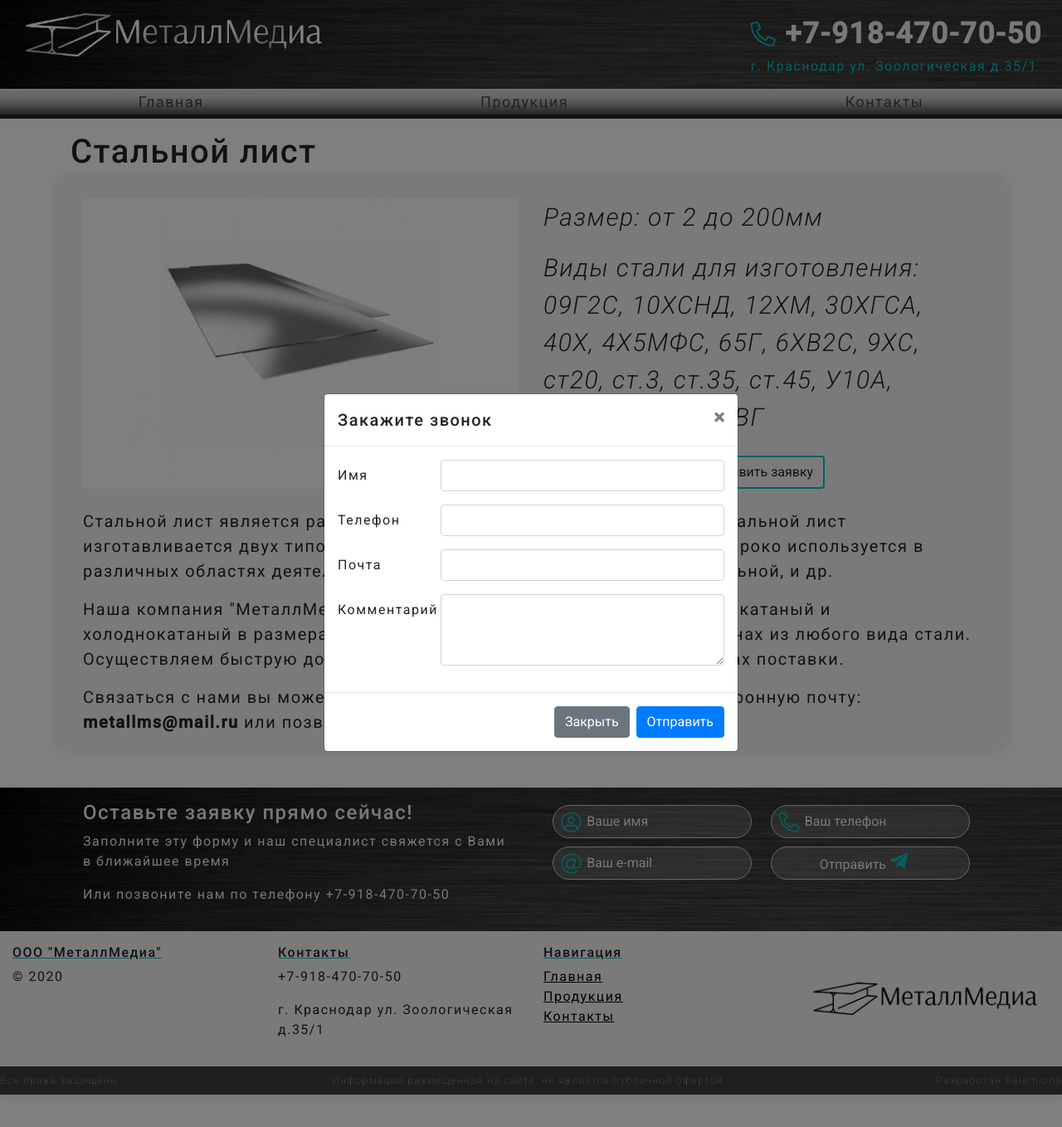
After one commit to kelemiona/metallmedia, a PHP site: page /blocks/products/steellist.php in a window 1280 px wide, after a click on "Оставить заявку". The commit adds this page. Shown: the top 1358 px of the page at 83% size. Run offline with PHP 8.4, Linux system fonts and the light colour scheme; some web fonts are replaced.

Commit message:
rework product, new page

```diff
--- a/blocks/footer.php
+++ b/blocks/footer.php
@@ -47,7 +47,7 @@
               <h6>Навигация</h6>
               <div class="d-flex flex-column footer-nav">
                 <a href="#">Главная</a>
-                <a href="#">О нас</a>
+                <!-- <a href="#">О нас</a> -->
                 <a href="#">Продукция</a>
                 <a href="#">Контакты</a>
               </div>
--- a/blocks/header.php
+++ b/blocks/header.php
@@ -34,7 +34,7 @@
         <nav class="nav-sm d-none d-sm-block">
             <ul class="nav d-flex flex-column flex-sm-row  justify-content-md-around">
                <li class="nav-item flex-fill"><a href="/" class="flex-fill">Главная</a></li>
-               <li class="nav-item flex-fill"><a href="/about.php" class="flex-fill">О нас</a></li>
+               <!-- <li class="nav-item flex-fill"><a href="/about.php" class="flex-fill">О нас</a></li>  -->
                <li class="nav-item flex-fill"><a href="/production.php" class="flex-fill">Продукция</a></li>
                <li class="nav-item flex-fill"><a href="/contact.php" class="flex-fill">Контакты</a></li>
             </ul>
--- /dev/null
+++ b/blocks/products/steellist.php
@@ -0,0 +1,70 @@
+<?php include ("../header.php") ?>
+
+<div class="container-xl mx-auto">
+    <h1 class="mt-1 mt-sm-3 name-page">Стальной лист</h1>
+</div>
+<div class="row container-xl back-light-grey mx-auto my-sm-2">
+    <div class="col-12 col-sm-6 pt-4">
+        <img src="../../img/products/list.jpg" class="image-product" alt="">
+    </div>
+    <div class="col-12 col-sm-6 pt-4">
+        <p class="product-about">Размер: от 2 до 200мм </p>
+        <p class="product-about">Виды стали для изготовления: 09Г2С, 10ХСНД, 12ХМ, 30ХГСА, 40Х, 4Х5МФС, 65Г, 6ХВ2С, 9ХС, ст20, ст.3, ст.35, ст.45, У10А, 12Х1МФ, У8А, ХВГ</p>
+<button class="btn contact-us-button  d-block mt-4 mx-auto" data-toggle="modal" data-target="#ModalCenter">Оставить заявку</button>
+  <div class="modal fade" id="ModalCenter" tabindex="-1" role="dialog" aria-hidden="true">
+    <div class="modal-dialog modal-dialog-centered" role="document">
+      <div class="modal-content">
+        <div class="modal-header">
+          <h5 class="modal-title" id="ModalLongTitle">Закажите звонок</h5>
+          <button type="button" class="close" data-dismiss="modal" aria-label="Close">
+            <span aria-hidden="true">&times;</span>
+          </button>
+        </div>
+        <div class="modal-body">
+          <form action="">
+            <div class="form-group row">
+              <label for="inputName" class="col-sm-3 col-form-label">Имя</label>
+              <div class="col-sm-9">
+                <input type="text" class="form-control" id="inputName" required>
+              </div>
+            </div>
+            <div class="form-group row">
+              <label for="inputTel" class="col-sm-3 col-form-label">Телефон</label>
+              <div class="col-sm-9">
+                <input type="tel" class="form-control" id="inputTel" required>
+              </div>
+            </div>
+            <div class="form-group row">
+              <label for="inputEmail" class="col-sm-3 col-form-label">Почта</label>
+              <div class="col-sm-9">
+                <input type="email" class="form-control" id="inputEmail" required>
+              </div>
+            </div>
+            <div class="form-group row">
+              <label for="inputTextarea" class="col-sm-3 col-form-label">Комментарий</label>
+              <div class="col-sm-9">
+                <textarea class="form-control" id="inputTextarea" rows="3"></textarea>
+              </div>
+            </div>
+          </form>
+        </div>
+        <div class="modal-footer">
+          <button type="button" class="btn btn-secondary" data-dismiss="modal">Закрыть</button>
+          <button type="button" class="btn btn-primary">Отправить</button>
+        </div>
+      </div>
+    </div>
+  </div>
+    </div>
+
+    <div class="col-12 mt-4"><p class="product-about-text">Стальной лист является разновидностью стального металлопроката. Стальной лист изготавливается двух типов: <b>холоднокатаный</b> и <b>горячекатаный</b>. Лист широко используется в различных областях деятельности: в машиностроительной, авиастрительной, и др.</p>
+    <p class="product-about-text"> Наша компания "МеталлМедиа" предлагает купить лист стальной горячекатаный и холоднокатаный в размерах от 2 до 200мм поштучно, в пачках или рулонах из любого вида стали. Осуществляем быструю доставку по Краснодару и краю в любых объемах поставки.
+    </p>
+    <p class="product-about-text"> Связаться с нами вы можете оставив заявку на сайте, написав на электронную почту: <b>metallms@mail.ru</b> или позвонить по телефону <b>+7-918-470-70-50</b></p>
+    </div>
+
+</div>
+
+
+<?php include ("../footer.php") ?>
+<script src="../../script/script.js"></script>
--- a/contact.php
+++ b/contact.php
@@ -1,6 +1,6 @@
 <?php include ("blocks/header.php") ?>
 <div class="container-xl mx-auto">
-    <h1 class="mt-1 mt-sm-3">Контакты</h1>
+    <h1 class="mt-1 mt-sm-3 name-page">Контакты</h1>
 </div>
 <section class="contact back-light-grey mt-1 mt-sm-3">
     <div class="row py-3 py-sm-4 container-xl mx-auto ">
@@ -23,7 +23,7 @@
             </div>
             <div class="contact-mail text-center mx-auto">
                 <i class="fal fa-mail-bulk fa-3x"></i>
-                <p>mail@metallmedia.ru</p>
+                <p>metallms@mail.ru</p>
             </div>
         </div>
     </div>
--- a/css/main.css
+++ b/css/main.css
@@ -16,6 +16,7 @@ body {
 /*Фон блоков*/
 .back-light-grey {
     background-color: #f4f4f4;
+    box-shadow: 0px 0px 15px 0px rgb(0 0 0 / 10%);
 }
 
 /*Фон под заголовками*/
@@ -29,7 +30,10 @@ body {
     font-style: italic;
     line-height: 1.5;
 }
-
+/*Заголовок на страницах*/
+.name-page {
+    font-size: 40px;
+}
 /*Шапка сайта*/
 header {
     background: url("../img/shlif.jpg");
@@ -183,7 +187,7 @@ nav {
 
 }
 
-.contact-us>button {
+.contact-us-button {
     background-color: rgba(252, 250, 250, 0.671);
     border: 2px solid #08c1bf;
 }
@@ -481,6 +511,27 @@ aside a:hover {
 }
 .product-card {
     transition: 1s;
+}
+
+.name-product {
+    font-weight: 600;
+    font-style: italic;
+    line-height: 1.5;
+}
+
+.image-product {
+    max-width: 600px;
+    max-height: 600px;
+    width: 100%;
+}
+.product-about, .product-about-text {
+    font-size: 20px;
+    word-wrap: break-word;
+}
+
+.product-about {
+    font-size: 30px;
+    font-style: italic;
 }
 @media (max-width: 575.98px) {
     .contact-us {
--- a/index.php
+++ b/index.php
@@ -5,7 +5,7 @@
     <p>Черный металлопрокат, оцинкованный металлопрокат, специальные стали,</p>
     <p>трубы, листы, уголки, круги, поковка</p>
   </div>
-  <button class="btn  d-block mt-4 mx-auto" data-toggle="modal" data-target="#ModalCenter">Оставить заявку</button>
+  <button class="btn contact-us-button  d-block mt-4 mx-auto" data-toggle="modal" data-target="#ModalCenter">Оставить заявку</button>
   <div class="modal fade" id="ModalCenter" tabindex="-1" role="dialog" aria-hidden="true">
     <div class="modal-dialog modal-dialog-centered" role="document">
       <div class="modal-content">
@@ -88,7 +88,7 @@
     </div>
   </div>
 </section>
-<section class="production back-light-grey mt-3 mt-sm-5">
+<!-- <section class="production back-light-grey mt-3 mt-sm-5">
   <h3 class="name-block">Наши товары</h3>
   <div class="py-2 py-sm-4 reasons container-xl mx-auto">
     <div class="popular-product">
@@ -215,5 +215,5 @@
       </div>
     </div>
   </div>
-</section>
+</section> -->
 <?php include ("blocks/footer.php") ?>
```
Also changed, not shown: other parts of css/main.css (+46 -3 lines), production.php (+9 -9 lines).
